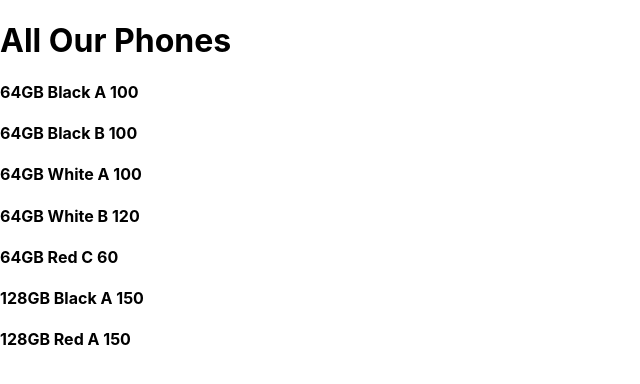
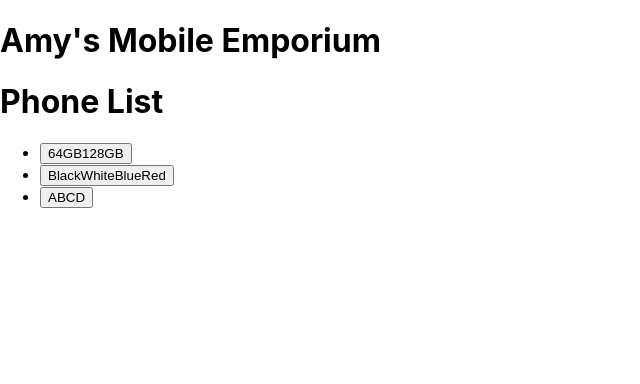
Before and after one commit to AmyBrowneDesigns/Mobile_Variants_React, a React (Create React App) app: page / in a window 1280 px wide. Shown: the top 384 px of the page, without its empty margins (0-640 px from the left). Built offline with nearby package versions, Linux system fonts and the light colour scheme.

Commit message:
edited code and plan

```diff
--- a/src/components/ProductItem.js
+++ b/src/components/ProductItem.js
@@ -1,11 +1,15 @@
 import React from "react";
 
-const ProductItem = ({size, color, grade, price}) => {
+const ProductItem = ({product}) => {
     return (
         <>
-        <h4>{size}&nbsp;{color}&nbsp;{grade}&nbsp;{price}</h4>
+        <h4>{product.size}</h4>
+        {/* h4 grades
+        h4 size  */}
         </>
     );
 }
-
+// multiple filters to list to have unique sizes and unique grades, colours, prices.
+// put into variables and render.
+// selectable to be clicked.
 export default ProductItem;
--- a/src/components/ProductList.js
+++ b/src/components/ProductList.js
@@ -1,17 +1,51 @@
 import React from "react";
 import ProductItem from "./ProductItem";
 
-const ProductList = ({products}) => {
-    const productsNodes = products.map(product => {
-        return (
-            <ProductItem size = {product.size} color ={product.color} grade ={product.grade} price ={product.price}></ProductItem>
-        );
-    });
-    return (
+// const ProductList = ({products}) => {
+//     const productsSizes = products.filter(product => {
+//         return(
+//             <ProductItem product = {product.size}/>
+//         )});
+
+//     // const productsNodes = products.map(product => {
+//     //     return (
+//     //         <ProductItem product = {product}></ProductItem>
+//     //     )});
+
+//         return (
+//         <>
+//         {/* {productsNodes} */}
+//         {productsSizes}
+//         </>
+//         )};
+
+// export default ProductList;
+
+const ProductList = ({iphones, options}) => {
+    //Render the options state with a button for each value
+    //Map callback to return each element of the object.values as a button
+    //Conditionally enable/disable the buttons based on if variants array has a valid matching combination
+    //This will be with buttons using onClick functions
+    //Conditionally rendering
+    console.log(Object.values(options)[0]);
+    console.log(Object.values(options)[1]);
+    console.log(Object.values(options)[2]);
+
+    const sizes = Object.values(options)[0]
+    console.log(sizes)
+
+    return(
         <>
-        {productsNodes}
+        <h1>Phone List</h1>
+        <ul>
+            <li>
+                <button>{options.size}</button></li>
+            <li>
+                <button>{options.color}</button></li>
+            <li>
+                <button>{options.grade}</button></li>
+        </ul>
         </>
-    );
+    )
 }
-
-export default ProductList;
+export default ProductList
--- a/src/containers/DisplayBox.js
+++ b/src/containers/DisplayBox.js
@@ -1,16 +1,95 @@
-import { render } from "@testing-library/react";
-import React, {useState, useEffect} from "react";
-import ProductList from "../components/ProductList";
+// import { render } from "@testing-library/react";
+// import React, {useState, useEffect} from "react";
+// import ProductList from "../components/ProductList";
 
+// const DisplayBox = () => {
+//     const [products, setProducts] = useState ([])
+//     useEffect(()=>{
+//         showProducts()
+//     }, [])
+//     const showProducts = () => {
+//         setProducts (
+
+//         [
+//             {
+//                 id : 1,
+//                 size : '64GB',
+//                 color : 'Black',
+//                 grade : 'A',
+//                 price : 100
+//             },
+//             {
+//                 id : 2,
+//                 size : '64GB',
+//                 color : 'Black',
+//                 grade : 'B',
+//                 price : 100
+//             },
+//             {
+//                 id : 3,
+//                 size : '64GB',
+//                 color : 'White',
+//                 grade : 'A',
+//                 price : 100
+//             },
+//             {
+//                 id : 4,
+//                 size : '64GB',
+//                 color : 'White',
+//                 grade : 'B',
+//                 price : 120
+//             },
+//             {
+//                 id : 5,
+//                 size : '64GB',
+//                 color : 'Red',
+//                 grade : 'C',
+//                 price : 60
+//             },
+//             {
+//                 id : 6,
+//                 size : '128GB',
+//                 color : 'Black',
+//                 grade : 'A',
+//                 price : 150
+//             },
+//             {
+//                 id : 7,
+//                 size : '128GB',
+//                 color : 'Red',
+//                 grade : 'A',
+//                 price : 150
+//             }
+//         ]
+//     )
+//     }
+
+//         return (
+//         <>
+//         <h1>All Our Phones</h1>
+//         <ProductList products={products}/>
+//         </>
+//         );
+// }
+
+// export default DisplayBox;
+
+import ProductList from '../components/ProductList'
+import React, { useEffect, useState } from 'react'
 const DisplayBox = () => {
-    const [products, setProducts] = useState ([])
-    useEffect(()=>{
-        showProducts()
-    }, [])
-    const showProducts = () => {
-        setProducts (
+    const [phones, setPhones] = useState([]);
+    const [options, setOptions] = useState([]);
 
-        [
+    useEffect(() => {
+        setPhones(iphones)
+        setOptions(iphoneOptions)
+    }, []);
+    const iphoneOptions = {
+        size : ['64GB', '128GB'],
+        color : ['Black', 'White', 'Blue', 'Red'],
+        grade : ['A', 'B', 'C', 'D'],
+};
+    const iphones = [
         {
             id : 1,
             size : '64GB',
@@ -60,16 +139,13 @@ const DisplayBox = () => {
             grade : 'A',
             price : 150
         }
-        ]
+    ];
+
+    return(
+        <>
+        <h1>Amy's Mobile Emporium</h1>
+        <ProductList iphones={phones} options={options}></ProductList>
+        </>
     )
 }
-
-        return (
-        <>
-        <h1>All Our Phones</h1>
-        <ProductList products={products}/>
-        </>
-        );
-}
-
-export default DisplayBox;
+export default DisplayBox
```
Also changed, not shown: 1 other file (tests, documents, lock files or other folders). Lines whose indentation alone changed are shown as unchanged.
